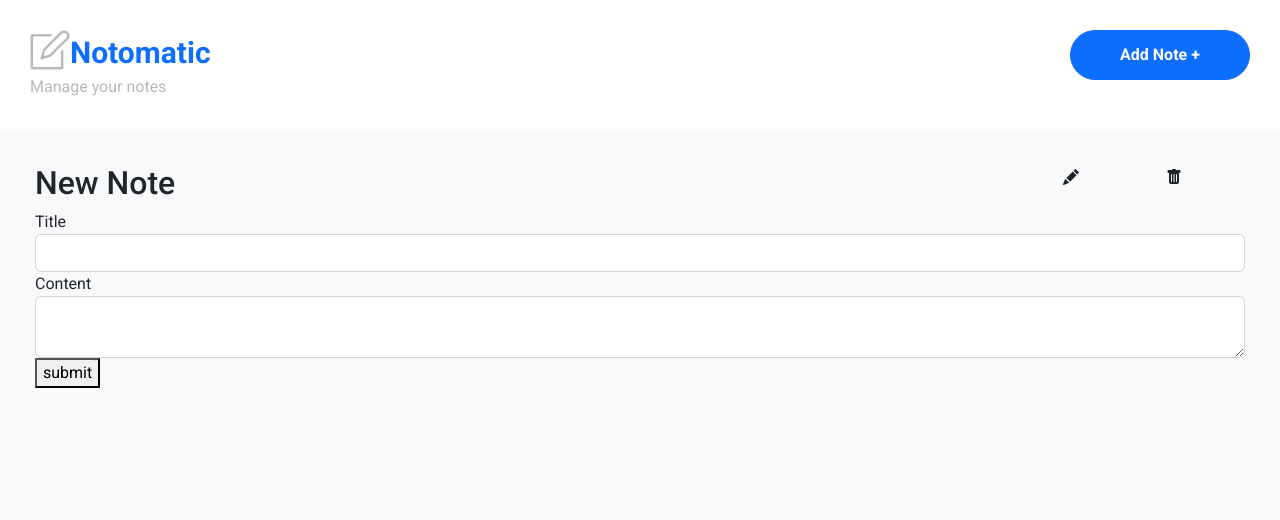
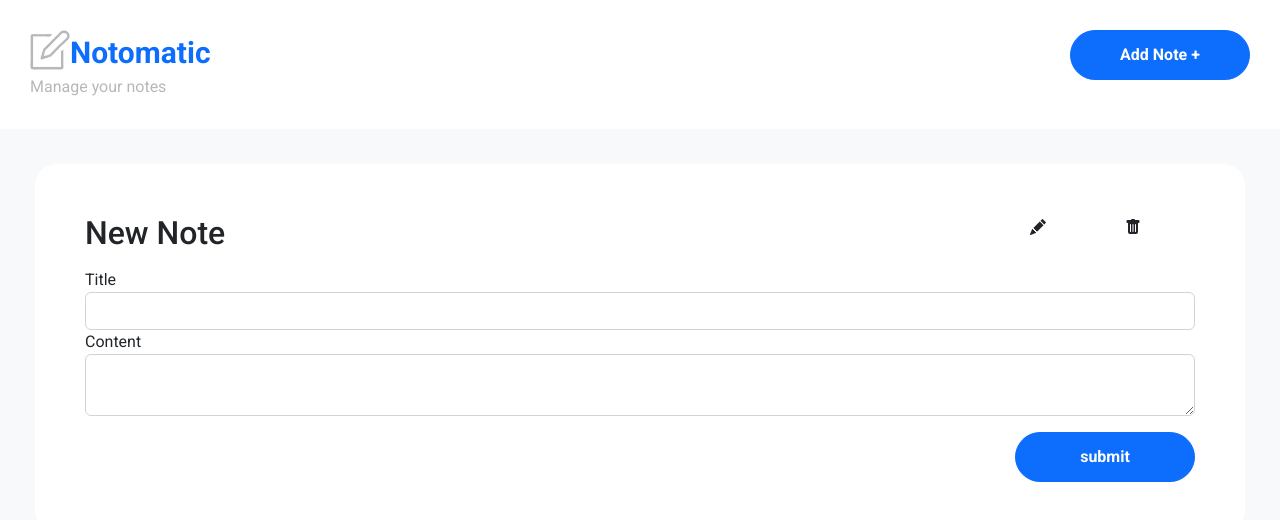
Before and after one commit to avneesh-jha/notomatic, a React (Create React App) app: page /note/new in a window 1280 px wide. Shown: the top 520 px of the page. Built offline with nearby package versions, Linux system fonts and the light colour scheme; data requests are answered from the project's data file.

Commit message:
fix:ui fixed for new note page

```diff
--- a/src/App.jsx
+++ b/src/App.jsx
@@ -10,7 +10,6 @@ export function App() {
   const dispatch = useDispatch();
   async function fetchNoteList() {
     const noteslist = await NoteAPI.fetchAll();
-    console.log(noteslist);
     dispatch(setNoteList(noteslist));
   }
   useEffect(() => {
--- a/src/components/NoteForm/NoteForm.jsx
+++ b/src/components/NoteForm/NoteForm.jsx
@@ -1,5 +1,6 @@
 import { PencilFill, TrashFill } from "react-bootstrap-icons";
 // import { Button } from "react-bootstrap/Button";
+import { ButtonPrimary } from "../../components/ButtonPrimary/ButtonPrimary";
 import s from "./style.module.css";
 
 export function NoteForm({ title }) {
@@ -31,20 +32,20 @@ export function NoteForm({ title }) {
     </>
   );
   const submitBtn = (
-    <>
-      <button type="submit">submit</button>
-    </>
+    <div className={s.submit_btn}>
+      <ButtonPrimary>submit</ButtonPrimary>
+    </div>
   );
   return (
     <div className={s.container}>
       <div className="row justify-content-space-between">
         <div className="col-10">
-          <h2>{title}</h2>
+          <h2 className="mb-3">{title}</h2>
         </div>
         {actionIcons}
       </div>
-      <div>{titleInput}</div>
-      <div>{contentInput}</div>
+      <div className={`mb-3${s.title_input_container}`}>{titleInput}</div>
+      <div className="mb-3">{contentInput}</div>
       {submitBtn}
     </div>
   );
--- a/src/components/NoteForm/style.module.css
+++ b/src/components/NoteForm/style.module.css
@@ -1,2 +1,17 @@
 .container {
+  padding: 50px;
+  background-color: white;
+  border-radius: 22px;
 }
+
+.icon {
+  cursor: pointer;
+}
+
+.title_input_container {
+  max-width: 300px;
+}
+
+.submit_btn {
+  text-align: right;
+}
```
